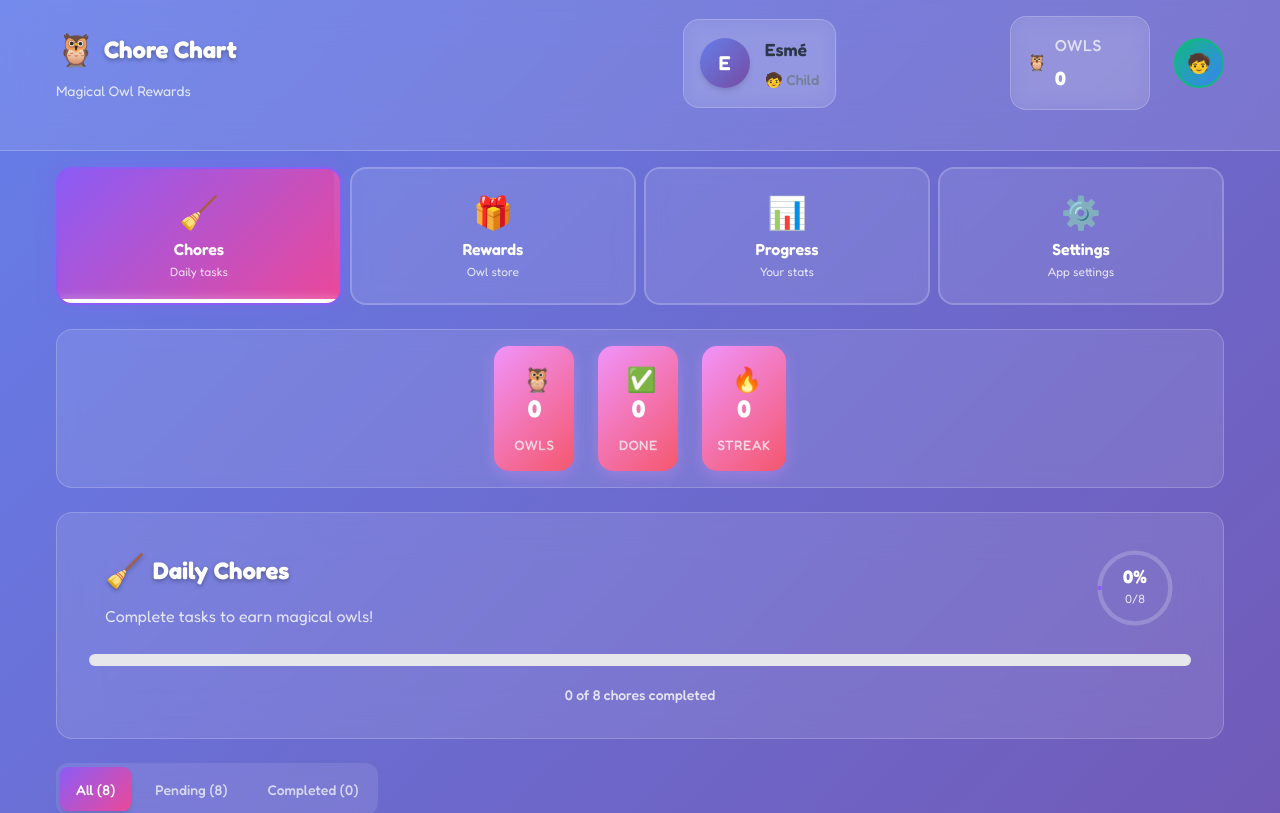
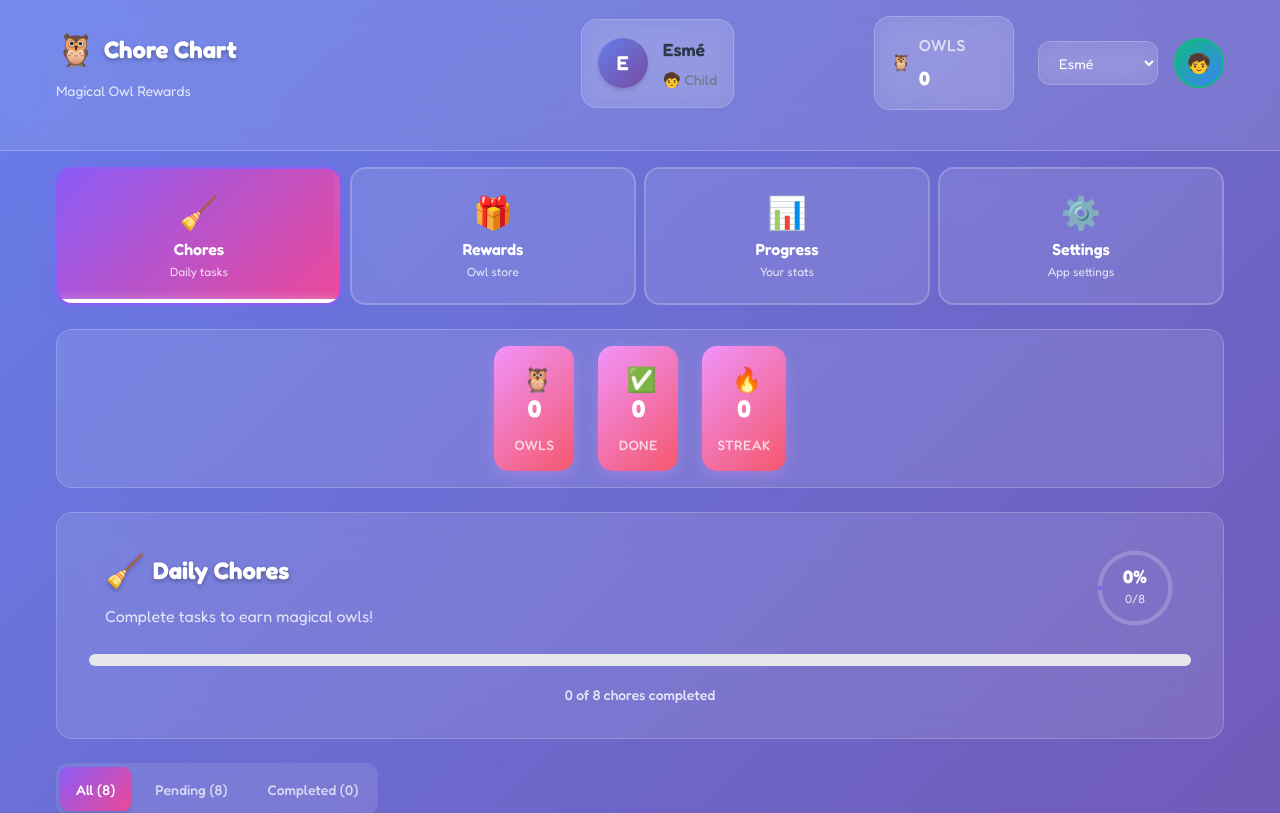
Before and after one commit to Jordan-Ryan/magical-chore-tracker, a React (Create React App) app: page / in a window 1280 px wide. Shown: the top 813 px of the page. Built offline with nearby package versions, Linux system fonts and the light colour scheme.

Commit message:
Add second child profile (Alex) for testing child and parent features

```diff
--- a/src/App.tsx
+++ b/src/App.tsx
@@ -28,6 +28,18 @@ const App: React.FC = () => {
       {
         id: uuidv4(),
         name: 'Esmé',
+        role: 'child',
+        totalOwlPoints: 0,
+        earnedOwlPoints: 0,
+        spentOwlPoints: 0,
+        completedChores: 0,
+        currentStreak: 0,
+        longestStreak: 0,
+        joinDate: new Date()
+      },
+      {
+        id: uuidv4(),
+        name: 'Alex',
         role: 'child',
         totalOwlPoints: 0,
         earnedOwlPoints: 0,
```
